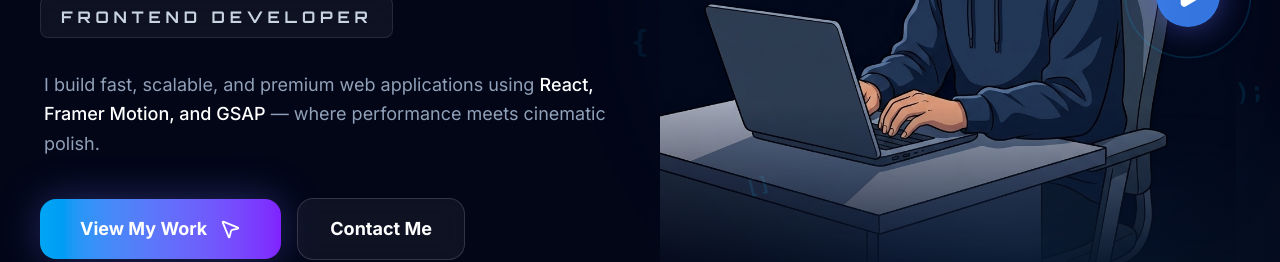
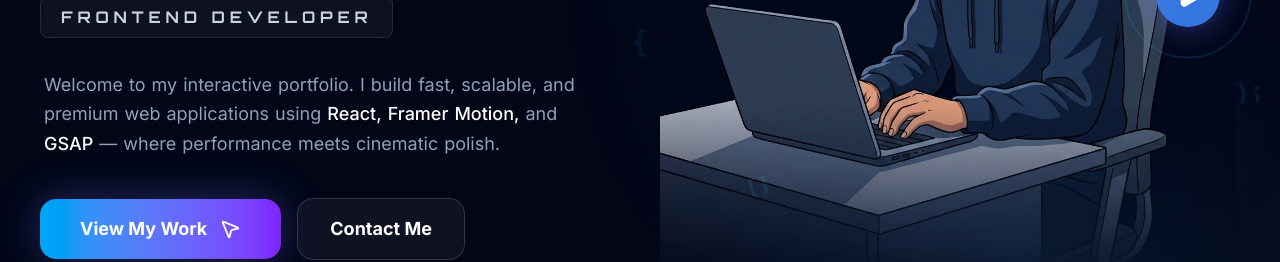
Before and after one commit to DariRajeshreddy/rajeshreddy-portfolio, a React (Vite) app: page / in a window 1280 px wide. Shown: the part 563-825 px from the top of the page. Built offline with nearby package versions, Linux system fonts and the light colour scheme.

Commit message:
feat: cinematic subtitle engine and animated welcome text

```diff
--- a/src/sections/Hero.tsx
+++ b/src/sections/Hero.tsx
@@ -212,12 +212,32 @@
             </span>
           </div>
 
-          {/* Description */}
-          <p className="mt-6 max-w-xl px-1 text-base font-light leading-relaxed text-slate-400 sm:mt-8 sm:text-lg">
-            I build fast, scalable, and premium web applications using{' '}
-            <span className="font-medium text-white">React, Framer Motion, and GSAP</span>{' '}
-            — where performance meets cinematic polish.
-          </p>
+          {/* Animated Description */}
+          <motion.p
+            className="mt-6 max-w-xl px-1 text-base font-light leading-relaxed text-slate-400 sm:mt-8 sm:text-lg"
+            initial={reduceMotion ? false : "hidden"}
+            animate="visible"
+            variants={{
+              hidden: { opacity: 0 },
+              visible: {
+                opacity: 1,
+                transition: { staggerChildren: 0.04, delayChildren: 0.8 }
+              }
+            }}
+          >
+            {"Welcome to my interactive portfolio. I build fast, scalable, and premium web applications using React, Framer Motion, and GSAP — where performance meets cinematic polish.".split(' ').map((word, i) => (
+              <motion.span
+                key={i}
+                className={`inline-block mr-1.5 ${['React,', 'Framer', 'Motion,', 'GSAP'].includes(word) ? 'font-medium text-white' : ''}`}
+                variants={{
+                  hidden: { opacity: 0, y: 10, filter: 'blur(4px)' },
+                  visible: { opacity: 1, y: 0, filter: 'blur(0px)', transition: { type: 'spring', damping: 20, stiffness: 200 } }
+                }}
+              >
+                {word}
+              </motion.span>
+            ))}
+          </motion.p>
 
           {/* CTA buttons */}
           <div className="mt-10 flex w-full max-w-md flex-col items-stretch gap-3 sm:mt-10 sm:max-w-none sm:flex-row sm:items-center lg:justify-start sm:justify-center sm:gap-4">
@@ -355,20 +375,27 @@
               )}
             </div>
 
+
+          </motion.div>
+
+        </div>
+
+      </motion.div>
+
+      {/* Floating Animated Subtitles - Fixed to Viewport */}
       {isPlaying && (
         <motion.div
-                initial={{ opacity: 0, y: 20 }}
-                animate={{ opacity: 1, y: 0 }}
-                exit={{ opacity: 0, y: 20 }}
-                className="absolute top-full mt-4 sm:top-auto sm:-bottom-4 left-0 right-0 sm:left-4 sm:right-4 z-50 rounded-2xl border border-white/10 bg-slate-950/95 p-4 sm:p-6 backdrop-blur-xl shadow-2xl"
+          initial={{ opacity: 0, y: 30, scale: 0.95 }}
+          animate={{ opacity: 1, y: 0, scale: 1 }}
+          exit={{ opacity: 0, y: 30, scale: 0.95 }}
+          className="fixed bottom-4 left-4 right-4 sm:bottom-8 z-[9999] mx-auto max-w-3xl rounded-2xl border border-white/10 bg-slate-950/95 p-4 sm:p-6 backdrop-blur-xl shadow-[0_20px_40px_rgba(0,0,0,0.4),0_0_20px_rgba(56,189,248,0.15)]"
         >
           <div className="flex flex-wrap gap-x-1.5 gap-y-1">
             {INTRO_WORDS.map((word, i) => {
-                    // Calculate how many words should be visible based on audio progress
               const progress = duration > 0 ? currentTime / duration : 0;
               const visibleWordsCount = Math.ceil(progress * INTRO_WORDS.length);
               const isVisible = i < visibleWordsCount;
-                    const isActive = i === visibleWordsCount - 1; // The exact word currently being spoken
+              const isActive = i === visibleWordsCount - 1;
 
               return (
                 <motion.span
@@ -378,7 +405,7 @@
                     y: isActive ? -4 : (isVisible ? 0 : 2),
                     scale: isActive ? 1.15 : 1,
                     filter: isVisible ? 'blur(0px)' : 'blur(2px)',
-                          color: isActive ? '#38bdf8' : (isVisible ? '#ffffff' : '#475569') // Sky blue for active, white for past
+                    color: isActive ? '#38bdf8' : (isVisible ? '#ffffff' : '#475569')
                   }}
                   transition={{
                     duration: isActive ? 0.15 : 0.25,
@@ -386,7 +413,7 @@
                     stiffness: 400,
                     damping: 15
                   }}
-                        className="inline-block text-sm sm:text-base font-medium shadow-sky-400/50"
+                  className="inline-block text-[15px] sm:text-base font-medium shadow-sky-400/50 leading-relaxed"
                   style={{ originX: 0.5, originY: 1, textShadow: isActive ? '0 0 10px rgba(56,189,248,0.6)' : 'none' }}
                 >
                   {word}
@@ -396,11 +423,6 @@
           </div>
         </motion.div>
       )}
-          </motion.div>
-
-        </div>
-
-      </motion.div>
 
       {/* Scroll indicator */}
       <motion.div
```
Lines whose indentation alone changed are shown as unchanged.
